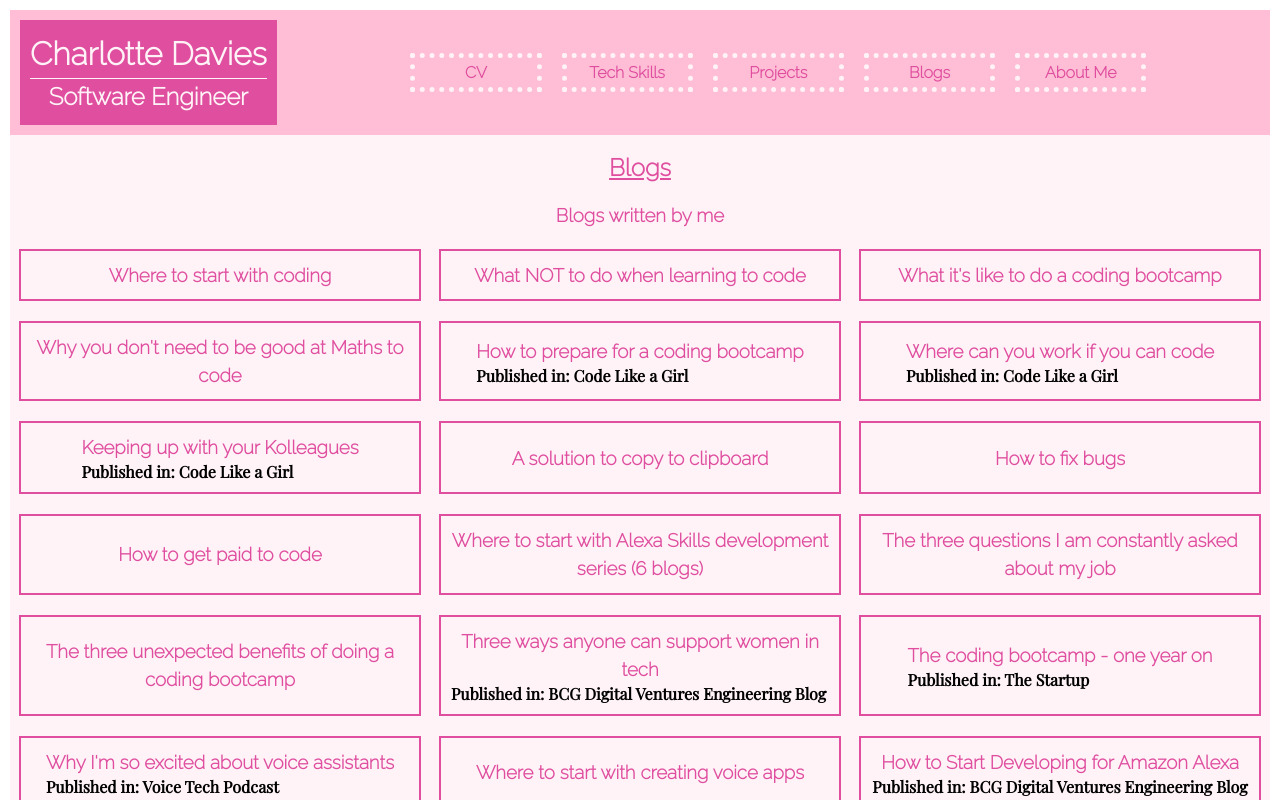
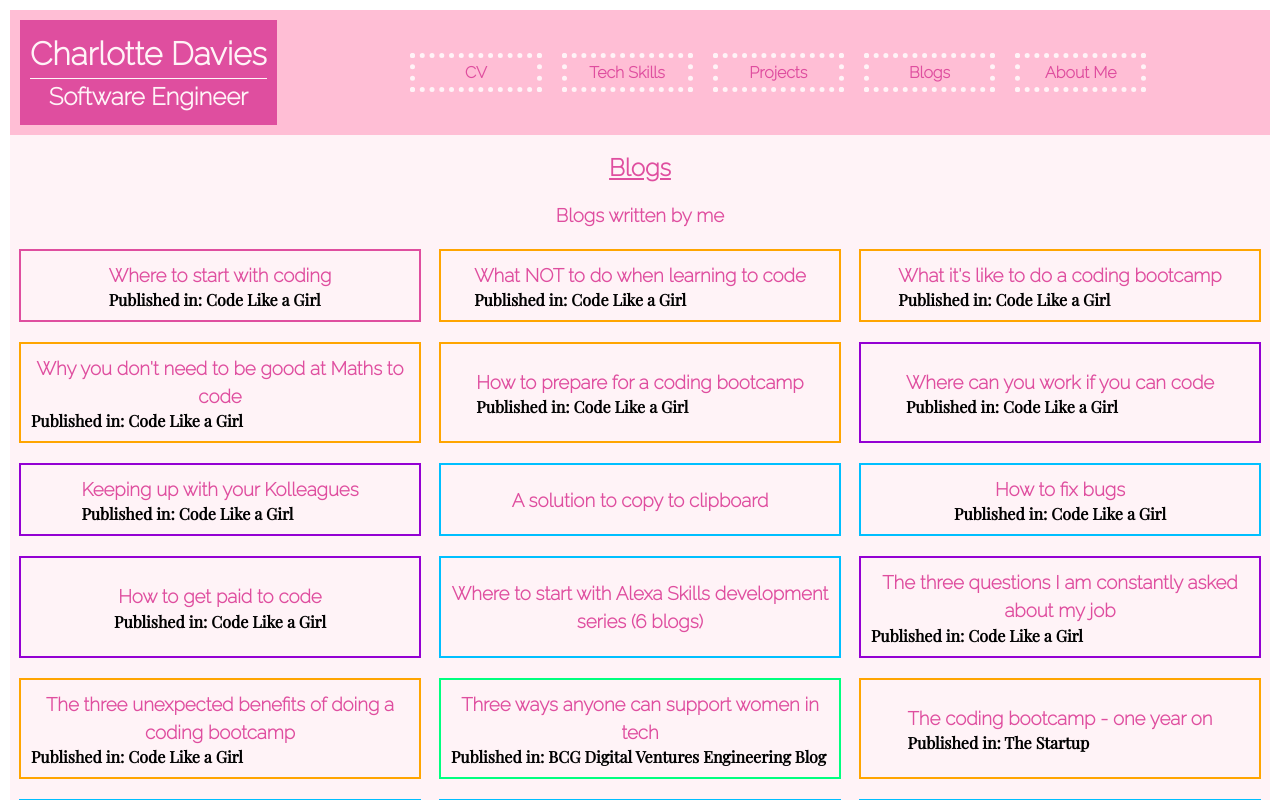
Before and after one commit to CharlotteMD/charlotteqazi, a React (Create React App) app: page /blogs in a window 1280 px wide. Shown: the top 800 px of the page. Built offline with nearby package versions, Linux system fonts and the light colour scheme.

Commit message:
Adde tags for blogs

```diff
--- a/src/components/blogs.js
+++ b/src/components/blogs.js
@@ -8,87 +8,115 @@ import "../css/style.css";
 const myBlogs = [
     {
       title: "Where to start with coding",
-      link: "https://github.com/CharlotteMD/wdi-first-project"
+      publication: 'Code Like a Girl',
+      link: "https://code.likeagirl.io/where-to-start-with-coding-a10ebdd0ed56",
+      tags: 'learning'
     },
     {
       title: "What NOT to do when learning to code",
-      link: "https://github.com/CharlotteMD/wdi-second-project"
+      publication: 'Code Like a Girl',
+      link: "https://code.likeagirl.io/what-not-to-do-when-learning-to-code-1c0cd3b0e4c",
+      tags: 'learning'
     },
     {
       title: "What it's like to do a coding bootcamp",
-      link: "https://github.com/CharlotteMD/wdi-group-project"
+      publication: 'Code Like a Girl',
+      link: "https://code.likeagirl.io/what-its-like-to-do-a-coding-bootcamp-74eadc490efat",
+      tags: 'learning'
     },
     {
       title: "Why you don't need to be good at Maths to code",
-      link: "https://github.com/CharlotteMD/wdi-fourth-project"
+      publication: 'Code Like a Girl',
+      link: "https://code.likeagirl.io/why-you-dont-need-to-be-good-at-maths-to-code-94076bf76293",
+      tags: 'learning'
     },
     {
       title: "How to prepare for a coding bootcamp",
       publication: 'Code Like a Girl',
-      link: "https://code.likeagirl.io/how-to-prepare-for-a-coding-bootcamp-538da248933b"
+      link: "https://code.likeagirl.io/how-to-prepare-for-a-coding-bootcamp-538da248933b",
+      tags: 'learning'
     },
     {
       title: "Where can you work if you can code",
       publication: 'Code Like a Girl',
-      link: "https://code.likeagirl.io/where-can-you-work-if-you-code-a642fced215b"
+      link: "https://code.likeagirl.io/where-can-you-work-if-you-code-a642fced215b",
+      tags: 'work'
     },
     {
       title: "Keeping up with your Kolleagues",
       publication: 'Code Like a Girl',
-      link: "https://code.likeagirl.io/keeping-up-with-your-kolleagues-315c79022e2c"
+      link: "https://code.likeagirl.io/keeping-up-with-your-kolleagues-315c79022e2c",
+      tags: 'work'
     },
     {
       title: "A solution to copy to clipboard",
-      link: "https://github.com/CharlotteMD/"
+      link: "https://medium.com/@charlotte.davies/a-solution-to-copy-to-clipboard-2b499e1659cf",
+      tags: 'tech'
     },
     {
       title: "How to fix bugs",
-      link: "https://github.com/CharlotteMD/"
+      publication: 'Code Like a Girl',
+      link: "https://code.likeagirl.io/its-a-bugs-life-how-to-not-lose-the-will-to-live-as-a-developer-d5440f3a3c30",
+      tags: 'tech'
     },
     {
       title: "How to get paid to code",
-      link: "https://github.com/CharlotteMD/"
+      publication: 'Code Like a Girl',
+      link: "https://code.likeagirl.io/how-to-get-paid-to-code-db95570270d9",
+      tags: 'work'
     },
     {
       title: "Where to start with Alexa Skills development series (6 blogs)",
-      link: "https://github.com/CharlotteMD/"
+      link: "https://code.likeagirl.io/where-to-start-with-alexa-skills-development-part-1-alexa-developer-console-654687788948",
+      tags: 'tech'
     },
     {
       title: "The three questions I am constantly asked about my job",
-      link: "https://github.com/CharlotteMD/"
+      publication: 'Code Like a Girl',
+      link: "https://code.likeagirl.io/the-3-questions-that-i-am-constantly-asked-about-my-job-4acd9eabde74",
+      tags: 'work'
     },
     {
       title: "The three unexpected benefits of doing a coding bootcamp",
-      link: "https://github.com/CharlotteMD/"
+      publication: 'Code Like a Girl',
+      link: "https://code.likeagirl.io/the-3-unexpected-benefits-of-doing-a-coding-bootcamp-41b06d9073d",
+      tags: 'learning'
     },
     {
       title: "Three ways anyone can support women in tech",
       publication: 'BCG Digital Ventures Engineering Blog',
-      link: "https://medium.com/bcgdv-engineering/3-ways-anyone-can-support-women-in-tech-2923a44ec82f"
+      link: "https://medium.com/bcgdv-engineering/3-ways-anyone-can-support-women-in-tech-2923a44ec82f",
+      tags: 'diversity'
     },
     {
       title: "The coding bootcamp - one year on",
       publication: 'The Startup',
-      link: "https://medium.com/swlh/the-coding-bootcamp-1-year-on-2770cbafebca"
+      link: "https://medium.com/swlh/the-coding-bootcamp-1-year-on-2770cbafebca",
+      tags: 'learning'
     },
     {
       title: "Why I'm so excited about voice assistants",
       publication: 'Voice Tech Podcast',
-      link: "https://medium.com/voice-tech-podcast/why-im-so-excited-about-voice-assistants-bf5156e4d022#c6e4-6aeaca5e58a4"
+      link: "https://medium.com/voice-tech-podcast/why-im-so-excited-about-voice-assistants-bf5156e4d022#c6e4-6aeaca5e58a4",
+      tags: 'tech'
     },
     {
       title: "Where to start with creating voice apps",
-      link: "https://github.com/CharlotteMD/"
+      publication: 'Voice Tech Podcast',
+      link: "https://medium.com/voice-tech-podcast/where-to-start-with-creating-voice-apps-3b0a6e09c9b",
+      tags: 'tech'
     },
     {
       title: "How to Start Developing for Amazon Alexa",
       publication: 'BCG Digital Ventures Engineering Blog',
-      link: "https://medium.com/bcgdv-engineering/how-to-start-developing-for-amazon-alexa-a246e08b4ff2/"
+      link: "https://medium.com/bcgdv-engineering/how-to-start-developing-for-amazon-alexa-a246e08b4ff2/",
+      tags: 'tech'
     },
     {
       title: "Diversity in Tech Recruiting - a New Lens",
       publication: 'BCG Digital Ventures Engineering Blog',
-      link: "https://medium.com/bcgdv-engineering/diversity-in-tech-recruiting-a-new-lense-7420fd53e52c"
+      link: "https://medium.com/bcgdv-engineering/diversity-in-tech-recruiting-a-new-lense-7420fd53e52c",
+      tags: 'diversity'
     },
   ];
 
@@ -96,27 +124,32 @@ const myBlogs = [
     {
       title: "Charlotte Davies, Associate Engineer at BCG Digital Ventures",
       publication: 'Courier Magazine (print)',
-      link: "https://lh3.googleusercontent.com/uUf3P2ado0kxgRVkOjoJGy8AxtFE-2WfNp8LTHB6CFtUWOtozo9yX6PLxcVAsgIBLgvq5T704LV89jlm8wJkwCvxp7VYtiXHRxaPzvUo"
+      link: "https://lh3.googleusercontent.com/uUf3P2ado0kxgRVkOjoJGy8AxtFE-2WfNp8LTHB6CFtUWOtozo9yX6PLxcVAsgIBLgvq5T704LV89jlm8wJkwCvxp7VYtiXHRxaPzvUo",
+      tags: ''
     },
     {
       title: "Interview with Charlotte Davies",
       publication: 'Shes Building a Robot Blog',
-      link: "https://medium.com/shes-building-a-robot/charlotte-davies-3132ca011747"
+      link: "https://medium.com/shes-building-a-robot/charlotte-davies-3132ca011747",
+      tags: ''
     },
     {
       title: "DV Faces - Charlotte Davies, Engineer at BCG Digital Ventures, London",
       publication: 'BCG Digital Ventures Pollen Blog',
-      link: "https://pollen.bcgdv.com/faces-charlotte-davies-engineer-at-bcg-digital-ventures-london?utm_source=linkedin&utm_medium=referral&utm_campaign=pollen"
+      link: "https://pollen.bcgdv.com/faces-charlotte-davies-engineer-at-bcg-digital-ventures-london?utm_source=linkedin&utm_medium=referral&utm_campaign=pollen",
+      tags: ''
     },
     {
       title: "It was really the choice between keeping coding as a hobby and making it a career",
       publication: 'Hire First Blog',
-      link: "https://medium.com/hirefirst/it-was-really-the-choice-between-keeping-coding-as-a-hobby-and-making-it-a-career-f1e52d94d90d"
+      link: "https://medium.com/hirefirst/it-was-really-the-choice-between-keeping-coding-as-a-hobby-and-making-it-a-career-f1e52d94d90d",
+      tags: ''
     },
     {
       title: "Are Coding Bootcamps Worth It? A Cost-Benefit Analysis",
       publication: 'Fullstack Academy',
-      link: "https://www.fullstackacademy.com/blog/are-coding-bootcamps-worth-it"
+      link: "https://www.fullstackacademy.com/blog/are-coding-bootcamps-worth-it",
+      tags: ''
     },
     {
       title: "Por dónde empezar con el desarrollo de Skills de Alexa (serie de 6 blogs)",
--- a/src/components/shared/blocks.js
+++ b/src/components/shared/blocks.js
@@ -40,7 +40,7 @@ export const MyProjects = ({ project }) => (
 );
 
 export const MyBlogs = ({ blog }) => (
-  <li className="blockItem">
+  <li className={`blockItem ${blog.tags}`}>
     <a href={blog.link} alt={blog.title} target="_blank">
       <h3>{blog.title}</h3>
       {blog.publication && (
--- a/src/css/pages.css
+++ b/src/css/pages.css
@@ -13,6 +13,22 @@
   display: flex;
   flex-direction: column;
   justify-content: center;
+}
+
+.blockItem + .learning {
+  border: solid orange 2px;
+}
+
+.blockItem + .work {
+  border: solid darkviolet 2px;
+}
+
+.blockItem + .diversity {
+  border: solid springgreen 2px;
+}
+
+.blockItem + .tech {
+  border: solid deepskyblue 2px;
 }
 
 .blockItem p span {
```
